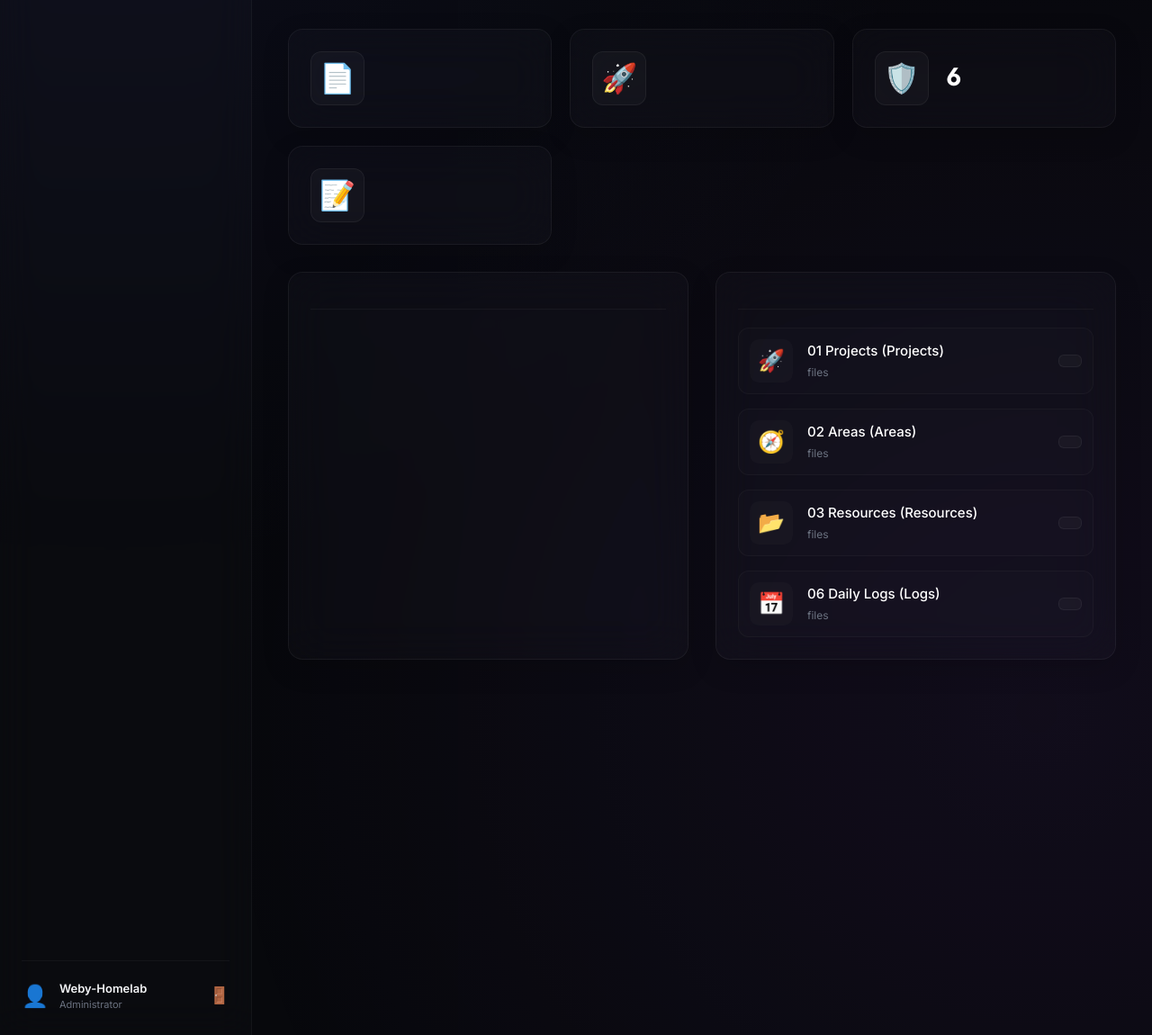
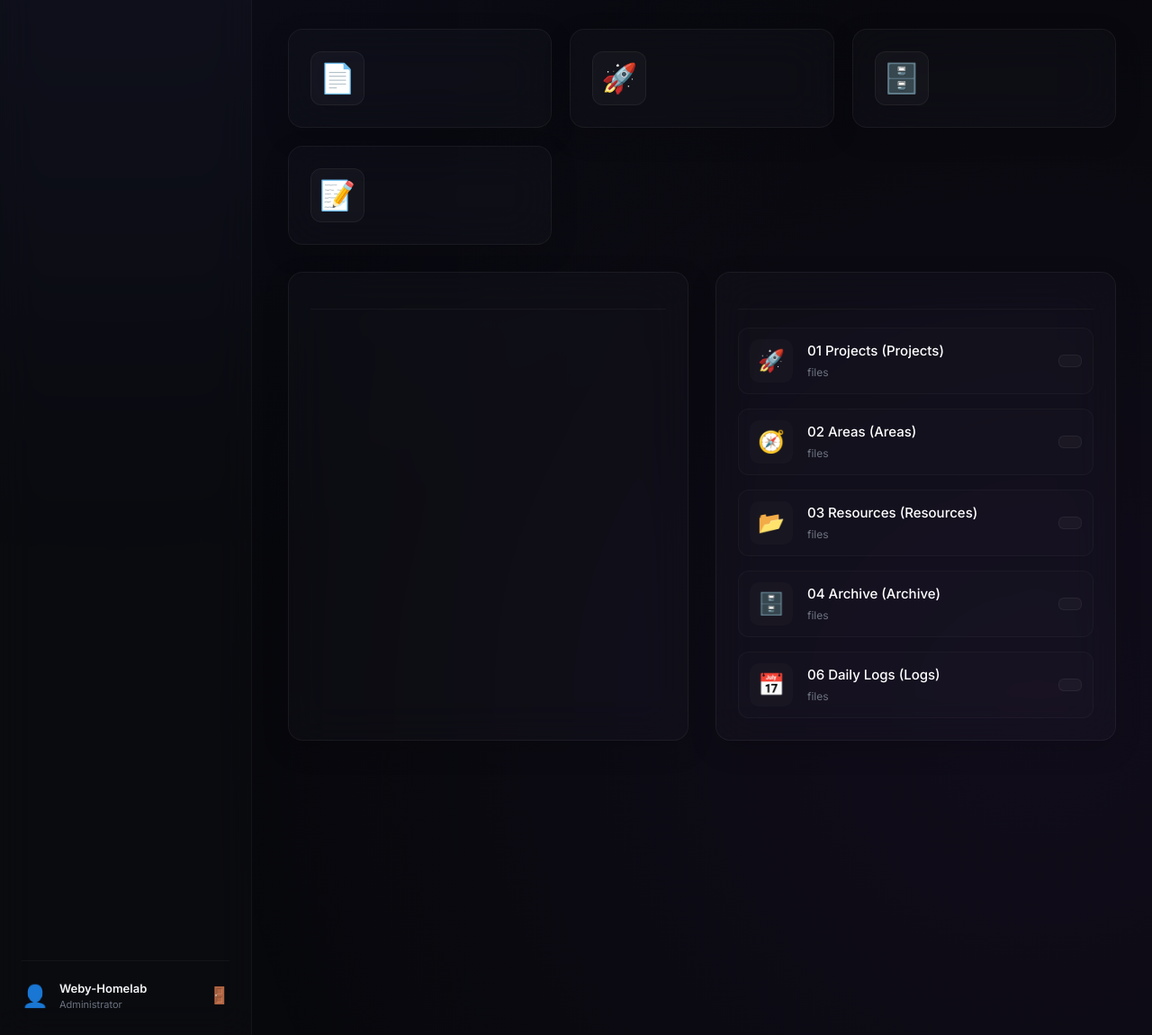
Before and after one commit to weby-homelab/ai-second-brain-gui, a FastAPI app: template templates/dashboard.html in a window 1280 px wide. Shown: the part 646-1796 px from the top of the page at 90% size. Run offline with FastAPI, Linux system fonts and the light colour scheme; the template is opened without the code that fills it, so the values that code supplies are empty.

Commit message:
feat: add 04_Archive to dashboard stats/navigator and build PARA graph constellations

```diff
--- a/main.py
+++ b/main.py
@@ -54,7 +54,7 @@ TRANSLATIONS = {
         "welcome_text": "Ласкаво просимо до веб-порталу твого другого мозку. Тут зібрано знання, документацію, мандати та системний статус домашньої лабораторії.",
         "stat_total_notes": "Всього нотаток",
         "stat_active_projects": "Активних проєктів",
-        "stat_protected_services": "Служб під захистом",
+        "stat_archive_notes": "В архіві",
         "stat_total_logs": "Daily Logs всього",
         "recent_updates": "🕒 Останні оновлення знань",
         "structure_navigation": "📚 Навігація по структурі",
@@ -89,7 +89,7 @@ TRANSLATIONS = {
         "welcome_text": "Welcome to your second brain web portal. Your knowledge, documentation, mandates, and home lab status, consolidated.",
         "stat_total_notes": "Total notes",
         "stat_active_projects": "Active projects",
-        "stat_protected_services": "Protected services",
+        "stat_archive_notes": "Archived notes",
         "stat_total_logs": "Total Daily Logs",
         "recent_updates": "🕒 Recent updates",
         "structure_navigation": "📚 Structure Navigator",
@@ -339,7 +339,7 @@ def dashboard(request: Request):
 
     # Build statistics
     total_notes = 0
-    note_categories = {"01_Projects": 0, "02_Areas": 0, "03_Resources": 0, "06_Daily_Logs": 0, "Other": 0}
+    note_categories = {"01_Projects": 0, "02_Areas": 0, "03_Resources": 0, "04_Archive": 0, "06_Daily_Logs": 0, "Other": 0}
     recent_notes = []
 
     for root, dirs, files in os.walk(BRAIN_DIR):
--- a/templates/dashboard.html
+++ b/templates/dashboard.html
@@ -48,10 +48,10 @@
     </div>
 
     <div class="stat-card glass-panel animate-fade-in" style="animation-delay: 0.1s;">
-        <div class="stat-icon">🛡️</div>
+        <div class="stat-icon">🗄️</div>
         <div class="stat-info">
-            <div class="stat-value">6</div>
-            <div class="stat-label">{{ t.stat_protected_services }}</div>
+            <div class="stat-value">{{ categories['04_Archive'] }}</div>
+            <div class="stat-label">{{ t.stat_archive_notes }}</div>
         </div>
     </div>
 
@@ -117,6 +117,15 @@
             </div>
 
             <div class="category-item">
+                <span class="category-icon">🗄️</span>
+                <div class="category-details">
+                    <span class="category-name">04 Archive ({% if lang == 'uk' %}Архів{% else %}Archive{% endif %})</span>
+                    <span class="category-count">{{ categories['04_Archive'] }} {% if lang == 'uk' %}файлів{% else %}files{% endif %}</span>
+                </div>
+                <a href="/note?path=04_Archive/_index.md" class="category-btn">{{ t.view }}</a>
+            </div>
+
+            <div class="category-item">
                 <span class="category-icon">📅</span>
                 <div class="category-details">
                     <span class="category-name">06 Daily Logs ({% if lang == 'uk' %}Логи{% else %}Logs{% endif %})</span>
@@ -136,6 +145,7 @@
             "01_Projects": "#00f5ff",
             "02_Areas": "#00ff87",
             "03_Resources": "#bd00ff",
+            "04_Archive": "#ff7b00",
             "06_Daily_Logs": "#ffdf00",
             "Other": "#9e9e9e"
         };
```
Also changed, not shown: graph_builder.py (+6 -1 lines).
